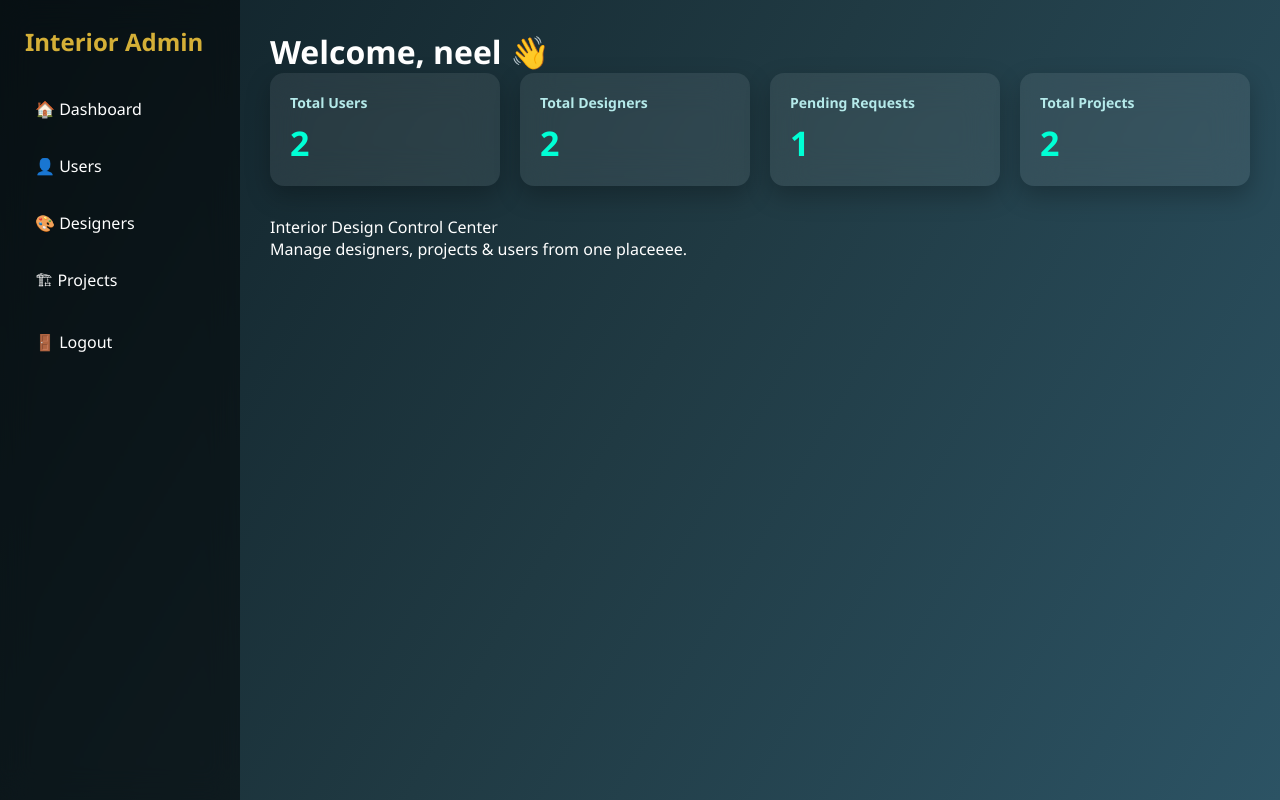
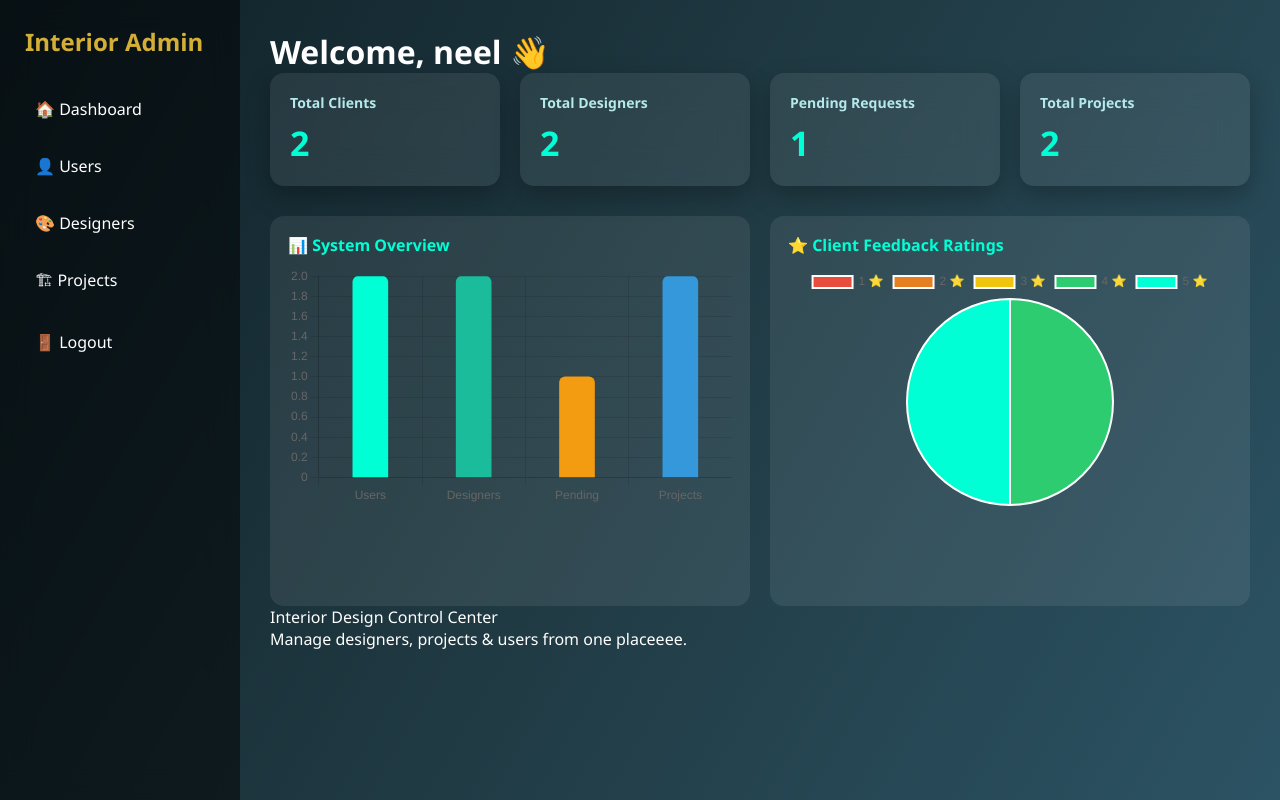
Before and after one commit to jinal14/Admin-panel, a PHP site: page /admin/dashboard.php in a window 1280 px wide. Run offline with PHP 8.4, Linux system fonts and the light colour scheme; a user stored in the database is signed in; data comes from the database, SQL or seed files in the repository.

Commit message:
dashboard

```diff
--- a/admin-panel/admin/dashboard.php
+++ b/admin-panel/admin/dashboard.php
@@ -23,14 +23,26 @@ $pendingRequests = mysqli_fetch_assoc(
 $totalProjects = mysqli_fetch_assoc(
     mysqli_query($conn, "SELECT COUNT(*) AS total FROM project")
 )['total'];
+
+$ratings = [0, 0, 0, 0, 0];
+
+$ratingQuery = mysqli_query(
+    $conn,
+    "SELECT rating, COUNT(*) as total
+     FROM feedback
+     GROUP BY rating"
+);
+
+while ($row = mysqli_fetch_assoc($ratingQuery)) {
+    $ratings[$row['rating'] - 1] = $row['total'];
+}
+
 ?>
 <!DOCTYPE html>
 <html>
 <head>
     <title>Admin Dashboard</title>
     <link rel="stylesheet" href="../assets/css/dashboard.css">
-    <script src="https://cdn.jsdelivr.net/npm/chart.js"></script>
-
 </head>
 <body>
 
@@ -39,10 +51,9 @@ $totalProjects = mysqli_fetch_assoc(
 <div class="main">
     <h1>Welcome, <?php echo $_SESSION['username']; ?> 👋</h1>
 
-   <div class="dashboard-cards">
-
+  <div class="dashboard-cards">
     <div class="card">
-        <h4>Total Users</h4>
+        <h4>Total Clients</h4>
         <span><?= $totalUsers ?></span>
     </div>
 
@@ -60,8 +71,25 @@ $totalProjects = mysqli_fetch_assoc(
         <h4>Total Projects</h4>
         <span><?= $totalProjects ?></span>
     </div>
+</div>
+
+<div class="dashboard-charts">
+
+    <!-- BAR CHART CARD -->
+    <div class="chart-card">
+        <h3>📊 System Overview</h3>
+        <canvas id="overviewChart"></canvas>
+    </div>
+
+    <!-- PIE CHART CARD -->
+    <div class="chart-card">
+        <h3>⭐ Client Feedback Ratings</h3>
+        <canvas id="ratingChart"></canvas>
+    </div>
 
 </div>
+
+
 
 
     <div class="intro">
@@ -69,41 +97,62 @@ $totalProjects = mysqli_fetch_assoc(
         <br>Manage designers, projects & users from one placeeee.
     </div>
 </div>
+<script src="https://cdn.jsdelivr.net/npm/chart.js"></script>
+
 <script>
-const ctx = document.getElementById('dashboardChart');
+const overviewCtx = document.getElementById('overviewChart');
 
-new Chart(ctx, {
+new Chart(overviewCtx, {
     type: 'bar',
     data: {
-        labels: ['Users', 'Designers', 'Pending Requests', 'Projects'],
+        labels: ['Users', 'Designers', 'Pending', 'Projects'],
         datasets: [{
-            label: 'System Overview',
             data: [
                 <?= $totalUsers ?>,
                 <?= $totalDesigners ?>,
                 <?= $pendingRequests ?>,
                 <?= $totalProjects ?>
             ],
-            backgroundColor: [
-                '#00ffd5',
-                '#1abc9c',
-                '#f39c12',
-                '#3498db'
-            ],
-            borderRadius: 8
+            backgroundColor: ['#00ffd5','#1abc9c','#f39c12','#3498db'],
+            borderRadius: 6,
+            barThickness: 35
         }]
     },
     options: {
         responsive: true,
-        plugins: {
-            legend: { display: false }
-        },
+        maintainAspectRatio: false,
+        plugins: { legend: { display: false } },
         scales: {
             y: { beginAtZero: true }
         }
     }
 });
 </script>
+<script>
+const ratingCtx = document.getElementById('ratingChart');
+
+new Chart(ratingCtx, {
+    type: 'pie',
+    data: {
+        labels: ['1 ⭐','2 ⭐','3 ⭐','4 ⭐','5 ⭐'],
+        datasets: [{
+            data: <?= json_encode($ratings) ?>,
+            backgroundColor: [
+                '#e74c3c',
+                '#e67e22',
+                '#f1c40f',
+                '#2ecc71',
+                '#00ffd5'
+            ]
+        }]
+    },
+    options: {
+        responsive: true,
+        maintainAspectRatio: false
+    }
+});
+</script>
+
 
 </body>
 </html>
--- a/admin-panel/assets/css/dashboard.css
+++ b/admin-panel/assets/css/dashboard.css
@@ -326,8 +326,26 @@ tr:hover {
     color: #00ffd5;
 }
 
+.dashboard-charts {
+    display: grid;
+    grid-template-columns: repeat(auto-fit, minmax(420px, 1fr));
+    gap: 20px;
+    margin-top: 25px;
+}
+
 .chart-card {
-    background: rgba(255,255,255,0.08);
+    background: rgba(255, 255, 255, 0.08);
     border-radius: 14px;
-    padding: 20px;
+    padding: 18px;
+    height: 390px; /* 👈 control chart size */
 }
+
+.chart-card h3 {
+    margin-bottom: 10px;
+    color: #00ffd5;
+    font-size: 16px;
+}
+
+.chart-card canvas {
+    max-height: 240px !important; /* 👈 bar not too tall */
+}
```
